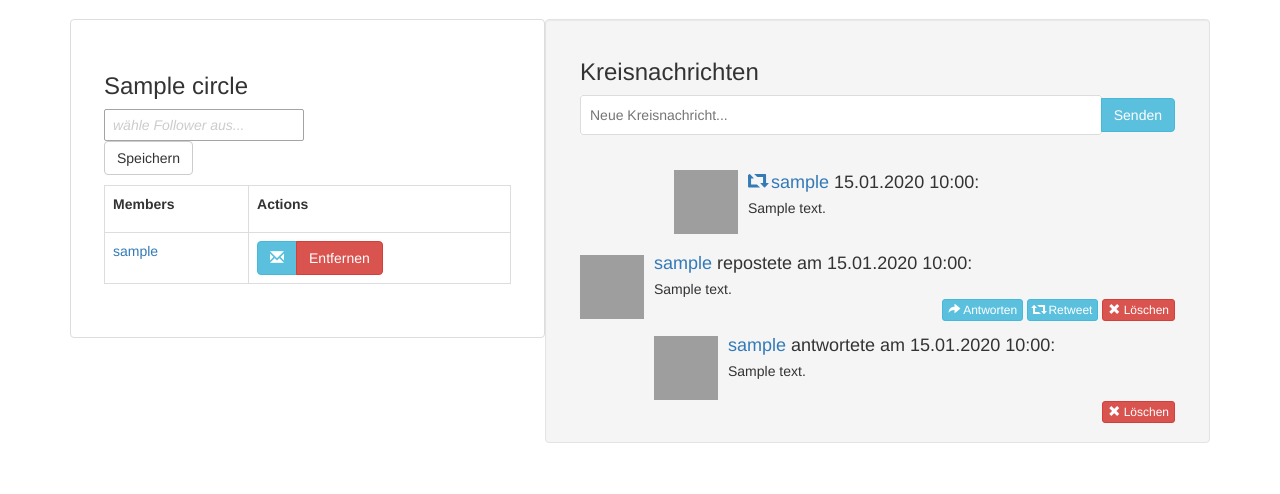
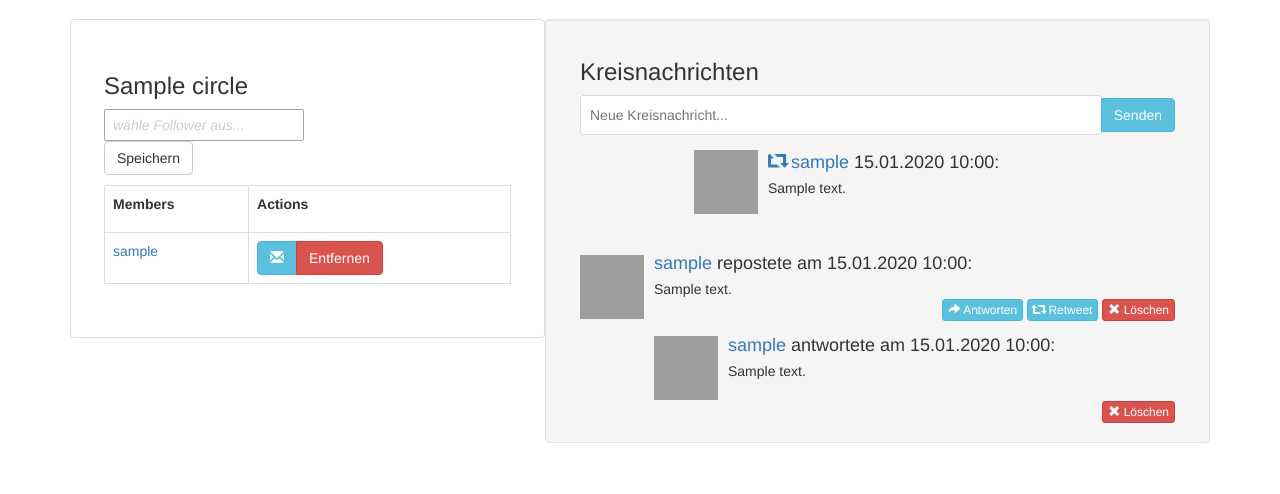
Before and after one commit to jmennen/group5, a Django app: page /messaging/circle/1/ in a window 1280 px wide. Shown: the part 51-545 px from the top of the page. Run offline with Django 3.2, Linux system fonts and the light colour scheme; the first user in the database is signed in; tables that the repository leaves empty hold one stand-in row (Sample ...); some libraries are stand-ins or nearby versions; grey boxes are pictures that could not be loaded.

Commit message:
changed some things

```diff
--- a/Code/buzzit/buzzit_app/static/css/base.css
+++ b/Code/buzzit/buzzit_app/static/css/base.css
@@ -5,7 +5,6 @@ body {
 span.glyphicon-envelope {
     font-size: 1.0em;
 }
-
 
 .thumbnail img {
     width: 75%;
@@ -26,7 +25,6 @@ span.glyphicon-envelope {
     border-width: thin;
 
 }
-
 
 .heading {
     display: table-row;
@@ -54,10 +52,11 @@ footer {
 .highlight_theme {
     background-color: #AAD7FF;
 }
+
 .highlight_contact {
     background-color: #9AEEAC;
 }
 
 .repost {
-    padding: 20px;
+    padding: 0px 0px 40px 40px;
 }
```
